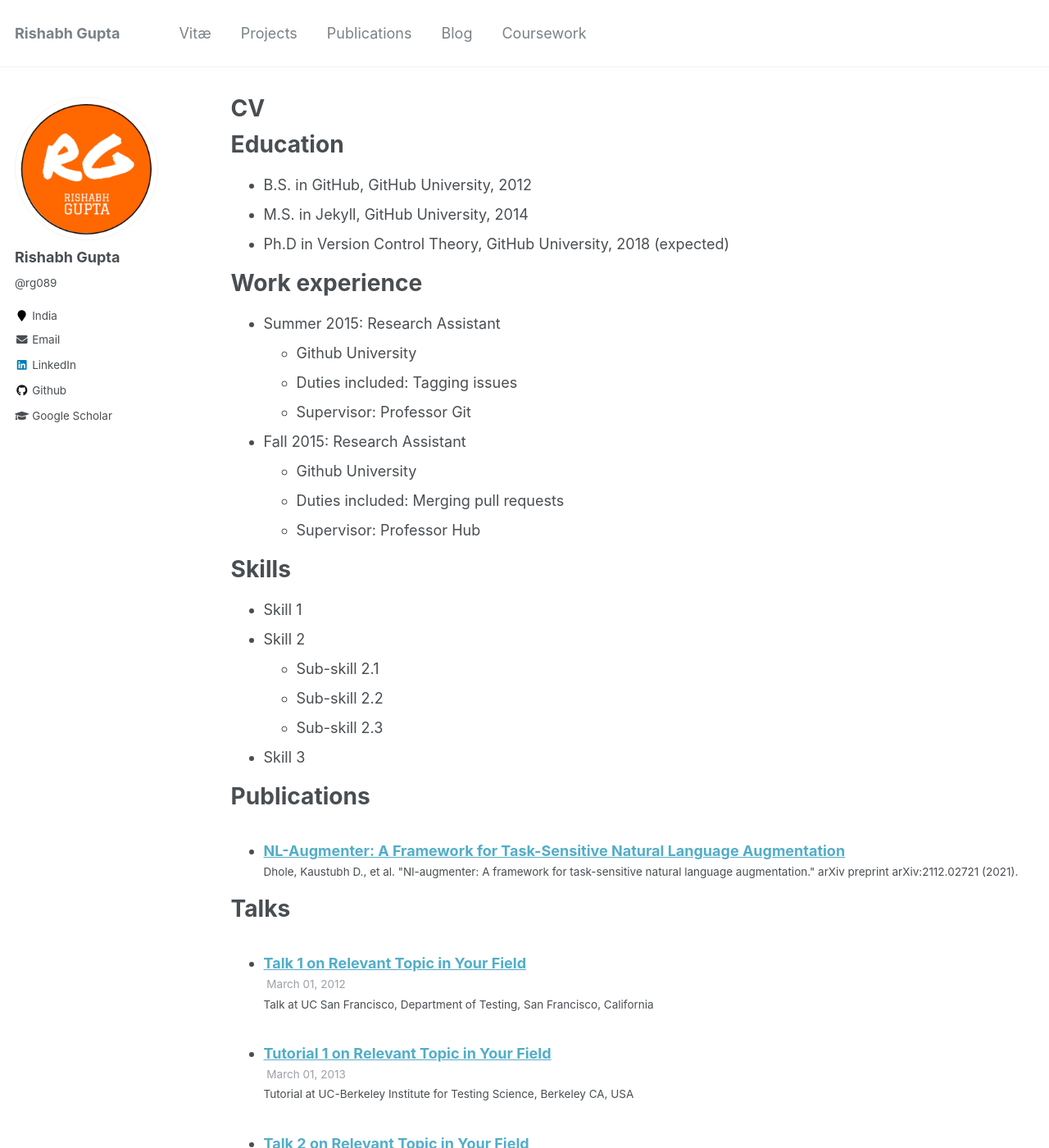
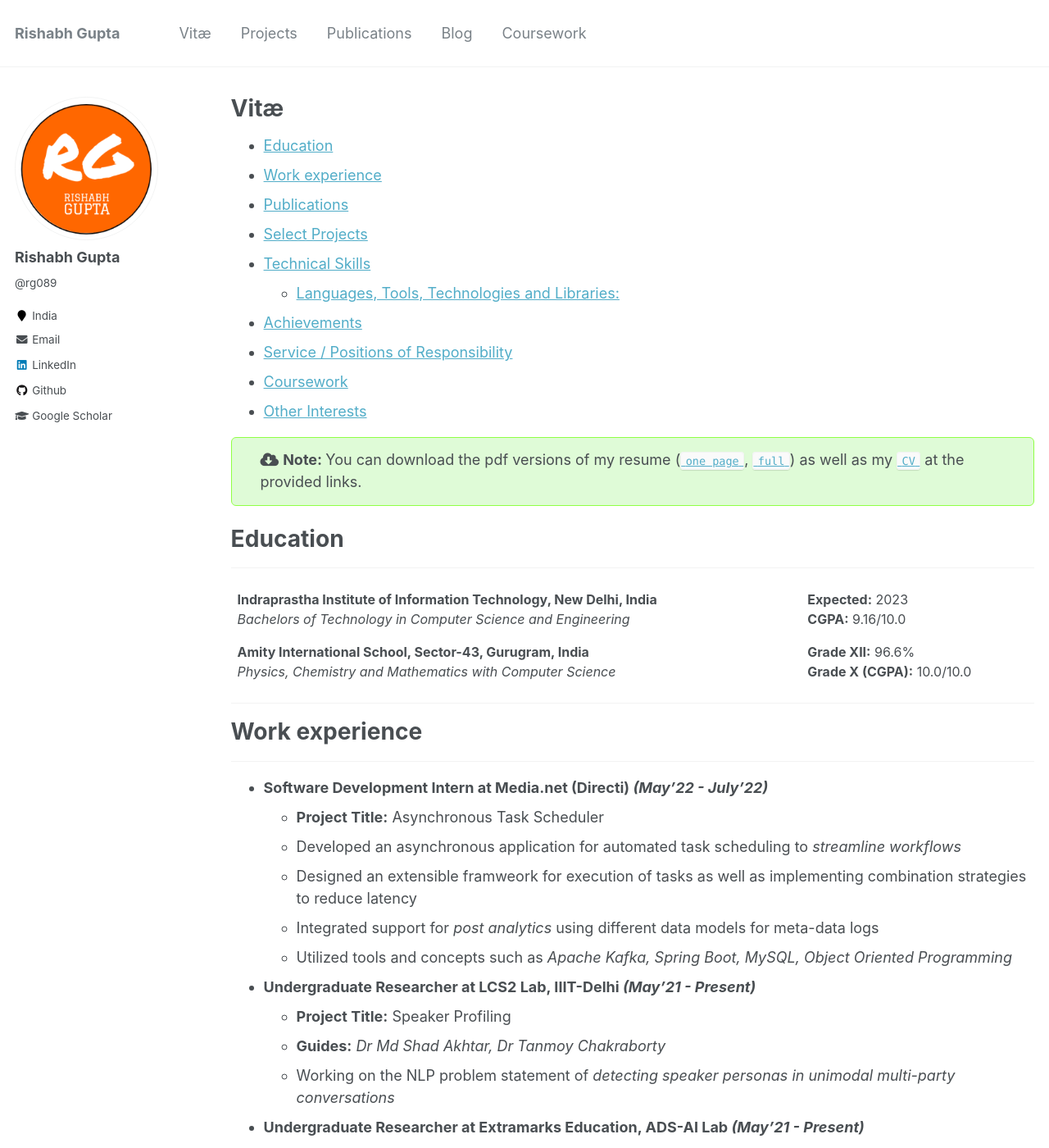
Before and after one commit to rg089/rg089.github.io, a Jekyll site: the page built from _pages/cv.md, in a window 1280 px wide and 1400 px high. Shown: the whole window at 82% size. Built offline with Jekyll 4.4.1, drawn with Linux system fonts in a browser that asks for light colours; some of the changed text lies outside the part shown.

Commit message:
updated cv

```diff
--- a/_pages/cv.md
+++ b/_pages/cv.md
@@ -1,59 +1,149 @@
 ---
 layout: archive
-title: "CV"
+title: "Vitæ"
 permalink: /cv/
 author_profile: true
 redirect_from:
   - /resume
+  - /vitae
 ---
+
+- TOC
+{:toc}
 
 {% include base_path %}
 
+<p class="panel-success" markdown="1"><i class="fas fa-cloud-download-alt"></i> <b>Note: </b>You can download the pdf versions of my resume ([`one page`](https:www.google.com), [`full`]()) as well as my [`CV`]() at the provided links.
+</p>
+
 Education
 ======
-* B.S. in GitHub, GitHub University, 2012
-* M.S. in Jekyll, GitHub University, 2014
-* Ph.D in Version Control Theory, GitHub University, 2018 (expected)
+---
+
+<style type="text/css">
+.tg  {border-collapse:collapse;border-spacing:0;}
+table, tr, td, th {
+    border: none;
+}
+.tg-zv4m {font-size:medium;}
+</style>
+<table class="tg">
+<tbody>
+  <tr>
+    <td class="tg-zv4m"><span style="font-weight:bold">Indraprastha Institute of Information Technology, New Delhi, India</span><br><span style="font-style:italic">Bachelors of Technology in Computer Science and Engineering</span><br></td>
+    <td class="tg-zv4m"><b>Expected:</b> 2023<br><b>CGPA:</b> 9.16/10.0<br></td>
+  </tr>
+  <tr>
+    <td class="tg-zv4m"><span style="font-weight:bold">Amity International School, Sector-43, Gurugram, India</span><br><span style="font-style:italic">Physics, Chemistry and Mathematics with Computer Science</span><br></td>
+    <td class="tg-zv4m"><b>Grade XII:</b> 96.6%<br><b>Grade X (CGPA):</b> 10.0/10.0<br></td>
+  </tr>
+</tbody>
+</table>
+
+---
 
 Work experience
 ======
-* Summer 2015: Research Assistant
-  * Github University
-  * Duties included: Tagging issues
-  * Supervisor: Professor Git
+---
 
-* Fall 2015: Research Assistant
-  * Github University
-  * Duties included: Merging pull requests
-  * Supervisor: Professor Hub
+* **Software Development Intern at Media.net (Directi) *(May'22 - July'22)***
+  * **Project Title:** Asynchronous Task Scheduler
+  * Developed an asynchronous application for automated task scheduling to *streamline workflows*
+  * Designed an extensible framweork for execution of tasks as well as implementing combination strategies to reduce latency
+  * Integrated support for *post analytics* using different data models for meta-data logs
+  * Utilized tools and concepts such as *Apache Kafka, Spring Boot, MySQL, Object Oriented Programming*
 
-Skills
-======
-* Skill 1
-* Skill 2
-  * Sub-skill 2.1
-  * Sub-skill 2.2
-  * Sub-skill 2.3
-* Skill 3
+* **Undergraduate Researcher at LCS2 Lab, IIIT-Delhi *(May'21 - Present)***
+  * **Project Title:** Speaker Profiling
+  * **Guides:** *Dr Md Shad Akhtar, Dr Tanmoy Chakraborty*
+  * Working on the NLP problem statement of *detecting speaker personas in unimodal multi-party conversations*
+
+* **Undergraduate Researcher at Extramarks Education, ADS-AI Lab *(May'21 - Present)***
+  * **Project Title:** Question Generation and Paraphrasing
+  * **Guides:** *Dr Mukesh Mohania, Dr Vikram Goyal*
+  * **Resultant Publications**: [SPaCING](/publications/#spacing-self-supervised-paraphrasing-via-controlled-injection-of-grounded-noise), [ParaQD](/publications/#john-ate-5-apples--john-ate-some-apples-self-supervised-paraphrase-quality-detection-for-algebraic-word-problems-abs-paper-code)
+  * Worked in the domain of Natural Language Processing and the practical usage of machine learning to improve the online pedagogical subspace
+  * Designed and implemented *novel self-supervised* approaches to *paraphrasing* as well as *detecting the qualtiy of generated paraphrases* for word problems to yield SOTA performance
+
+* **Research Intern at Georgia State University, MIDAS Lab (IIIT-Delhi) *(Jan'22 - May'22)***
+  * **Project Title:** Multimodal Persuasive Content Generation
+  * **Guide:** Dr Ugur Kursuncu
+  * Worked on the problem statement of generating multimodal persuasive content
+
+
+---
 
 Publications
 ======
-  <ul>{% for post in site.publications %}
-    {% include archive-single-cv.html %}
-  {% endfor %}</ul>
+---
 
-Talks
+* **SPaCING: Self-Supervised Paraphrasing via Controlled Injection of Grounded Noise**
+  * <ins>Rishabh Gupta</ins>, Venktesh V, Mukesh Mohania, Vikram Goyal
+  * *Under Review*
+
+* ***'John ate 5 apples' != 'John ate some apples'*: Self-Supervised Paraphrase Quality Detection for Algebraic Word Problems [[`abs`](https://arxiv.org/abs/2206.08263){:target="_blank"}, [`paper`](https://arxiv.org/pdf/2206.08263){:target="_blank"}, [`code`](https://github.com/ADS-AI/ParaQD){:target="_blank"}]**
+  * <ins>Rishabh Gupta\*</ins>, Venktesh V\*, Mukesh Mohania, Vikram Goyal
+  * *Accepted as a full paper at ECML-PKDD'22*
+
+* **NL-Augmenter: A Framework for Task-Sensitive Natural Language Augmentation [[`abs`](https://arxiv.org/abs/2112.02721){:target="_blank"}, [`paper`](https://arxiv.org/pdf/2112.02721){:target="_blank"}, [`code`](https://github.com/GEM-benchmark/NL-Augmenter){:target="_blank"}]**
+  * Kaustubh Dhole, Varun Gangal, ..., <ins>Rishabh Gupta</ins>, Louanes Hamla et al.
+  * *arXiv preprint*
+
+---
+
+Select Projects
+=====
+---
+
+*Please find the the complete list of the projects I've been involved in and their details [here](/projects).*
+
+---
+
+Technical Skills
 ======
-  <ul>{% for post in site.talks %}
-    {% include archive-single-talk-cv.html %}
-  {% endfor %}</ul>
+---
 
-Teaching
+### Languages, Tools, Technologies and Libraries:
+<img src="/images/python.png" alt="Python" title="Python" width="60" hspace="15"/> <img src="/images/java.png" alt="Java" title="Java" width="60" hspace="15"/> <img src="/images/cpp.png" alt="C++" title="C++" width="60" hspace="15"/> <img src="/images/c.png" alt="C" title="C" width="60" hspace="15"/> <img src="/images/js.svg" alt="JavaScript" title="JavaScript" width="60" hspace="15"/>
+<!-- * **Tools, Technologies and Libraries**:   -->
+<img src="/images/torch.png" alt="PyTorch" title="PyTorch" width="60" hspace="15" vspace="10"/> <img src="/images/hf.png" alt="Hugging Face" title="Hugging Face" width="60" hspace="15" vspace="10"/> <img src="/images/tf.png" alt="TensorFlow" title="TensorFlow" width="60" hspace="15" vspace="10"/> <img src="/images/mysql.svg" alt="MySQL" title="MySQL" width="60" hspace="15" vspace="10"/> <img src="/images/kafka.png" alt="Apache Kafka" title="Apache Kafka" width="60" hspace="15" vspace="10"/> <img src="/images/spring.png" alt="Spring Boot" title="Spring Boot" width="60" hspace="15" vspace="10"/> <img src="/images/opencv.png" alt="OpenCV" title="OpenCV" width="60" hspace="15" vspace="10"/>  <img src="/images/flask.png" alt="Flask" title="Flask" width="60" hspace="15" vspace="10"/> <img src="/images/heroku.png" alt="Heroku" title="Heroku" width="60" hspace="15" vspace="10"/>  <img src="/images/mongo.webp" alt="MongoDB" title="MongoDB" width="60" hspace="15" vspace="10"/>   <img src="/images/git.png" alt="Git" title="Git" width="60" hspace="15" vspace="10"/>   <img src="/images/django.png" alt="Django" title="Django" width="60" hspace="15" vspace="10"/>   <img src="/images/streamlit.svg" alt="Streamlit" title="Streamlit" width="60" hspace="15" vspace="10"/>
+
+---
+
+Achievements
+=====
+---
+
+* **Dean’s Award for Academic Excellence** *(Calendar Year 2020-2021)*
+* **Kishore Vaigyanik Protsahan Yojana Fellowship** : *Awarded by Indian Institute of Science, Bangalore*
+* *5\* Scholar* at Amity International School, Sector 43, Gurgaon
+
+---
+
+Service / Positions of Responsibility
 ======
-  <ul>{% for post in site.teaching %}
-    {% include archive-single-cv.html %}
-  {% endfor %}</ul>
+---
 
-Service and leadership
-======
-* Currently signed in to 43 different slack teams
+* Serving as a reviewer at **EMNLP'22**
+* **Teaching Assistant:** *Applied Optimization Methods for Machine Learning, Winter'22*
+* Member of the Organizing Team, Odyssey'20 at IIIT-Delhi
+
+---
+
+Coursework
+=====
+---
+
+*Please find the the details about the courses I've taken (and grades) [here](/courses).*
+
+
+Other Interests
+=====
+---
+
+* Cricket
+* Learning new languages (learning *French* and *German*)
+* Magic and Mentalism
+* Avid reader
+
+---
```
